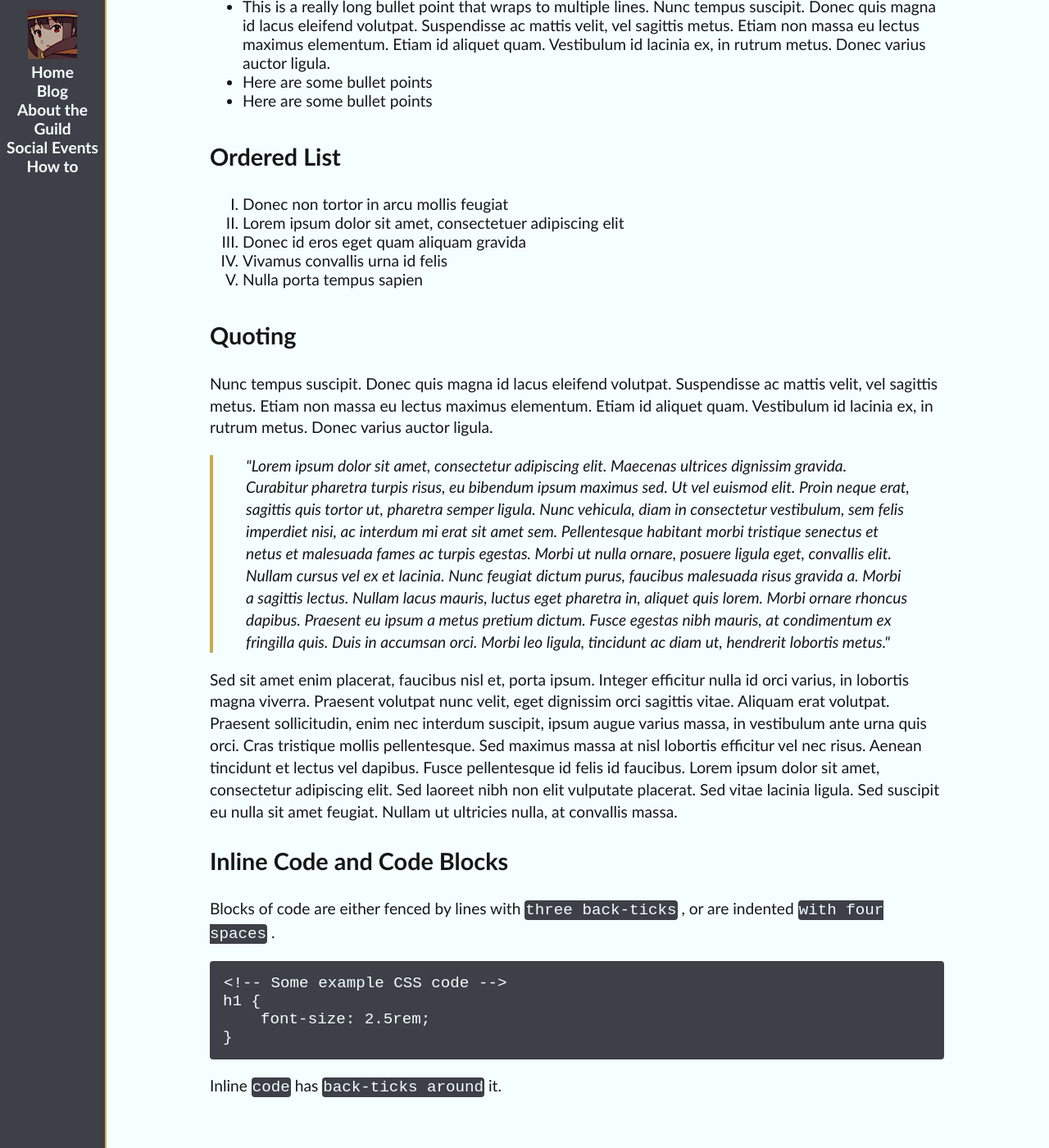
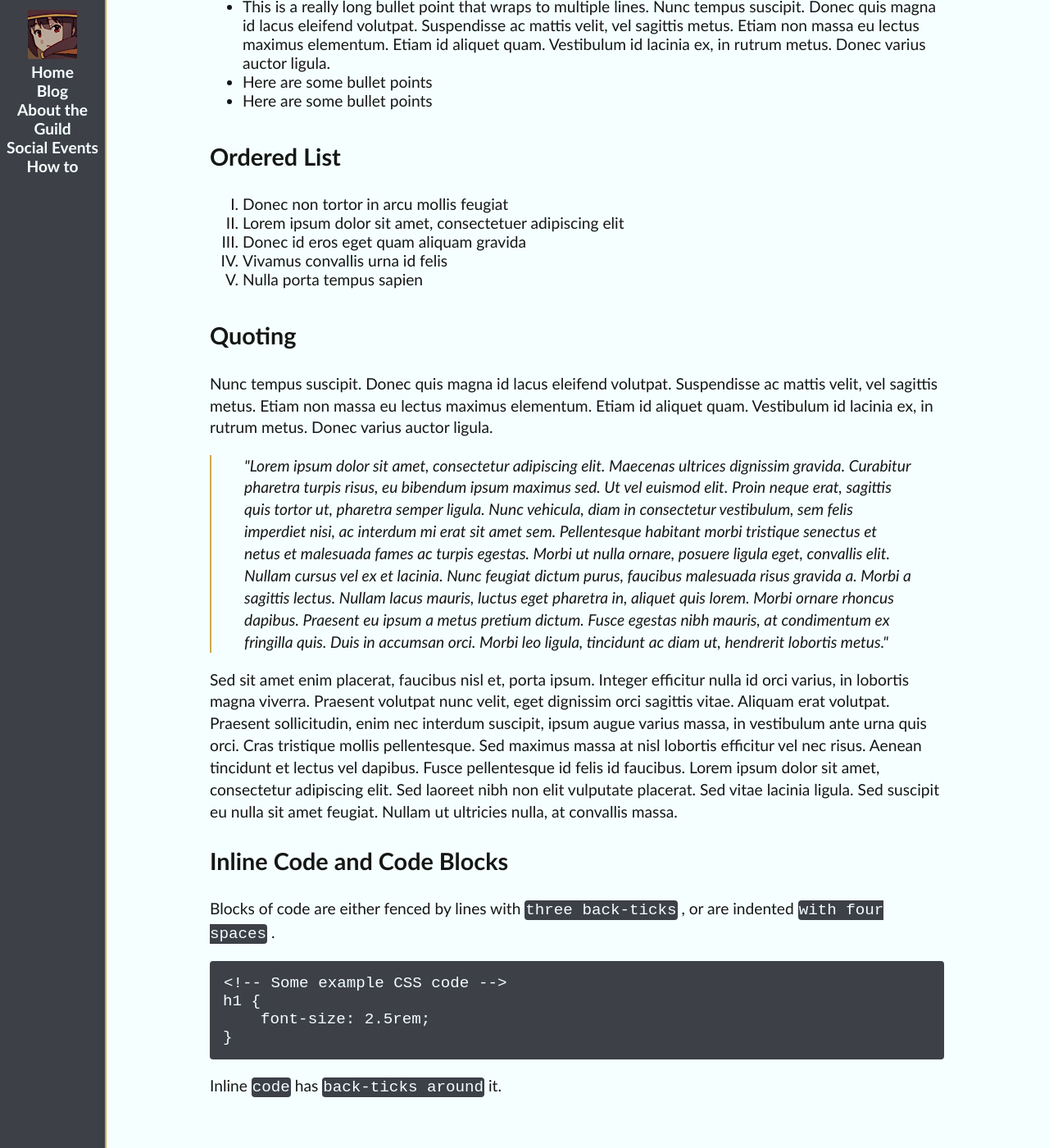
Before and after one commit to ideonella/ideonella.github.io, a Jekyll site: the page built from social.html, in a window 1280 px wide and 1400 px high, scrolled down 886 px. Shown: the whole window at 82% size. Built offline with Jekyll 4.4.1, drawn with Linux system fonts in a browser that asks for light colours.

Commit message:
Update main.scss

```diff
--- a/_sass/main.scss
+++ b/_sass/main.scss
@@ -114,7 +114,7 @@ hr {
 //for large quotes
 blockquote {
     font-style: italic;
-    border-left: 4px solid $magic-gold;
+    border-left: 2px solid $magic-gold;
     padding-left: 40px;
     margin-left: 0;
 }
```
